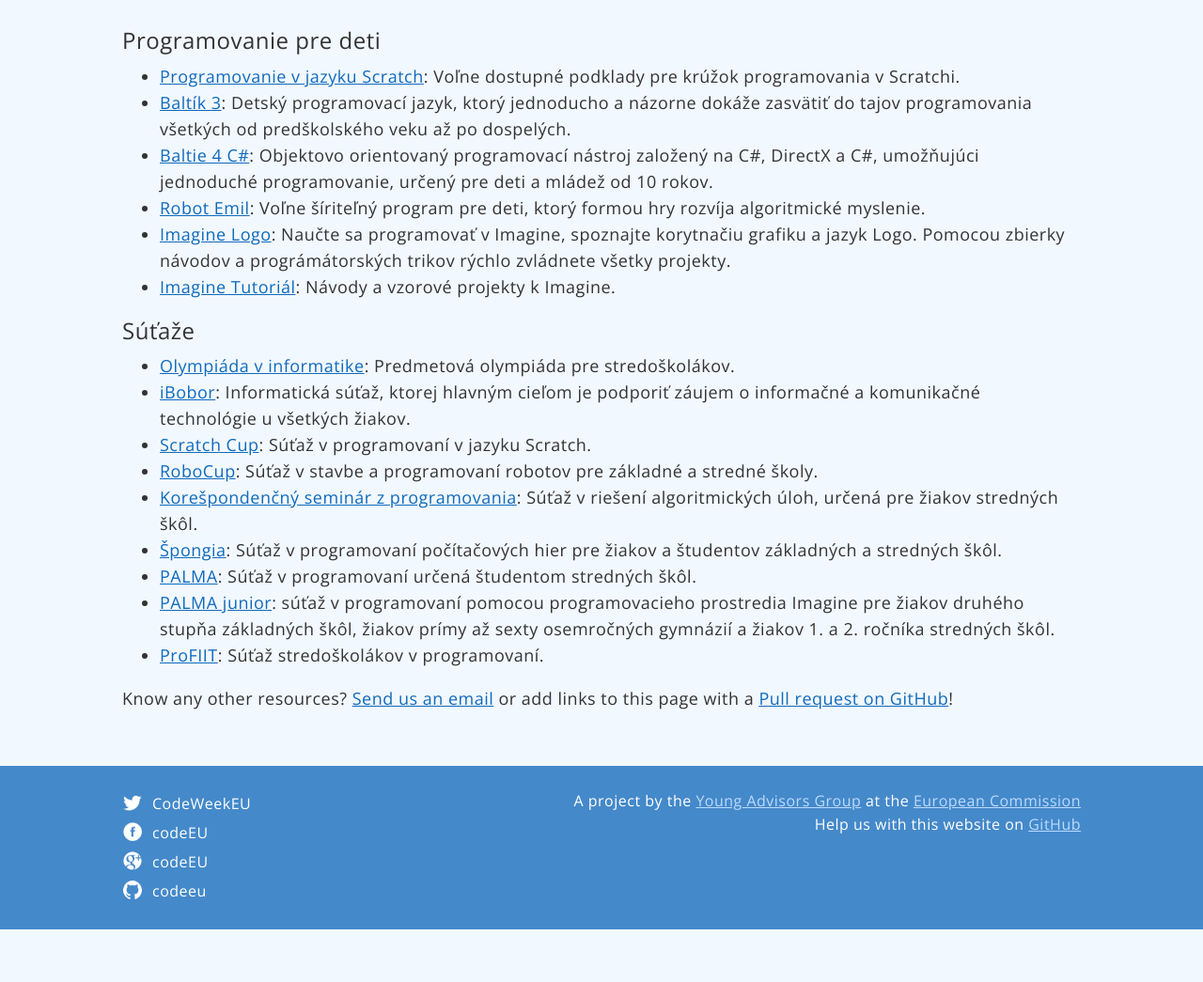
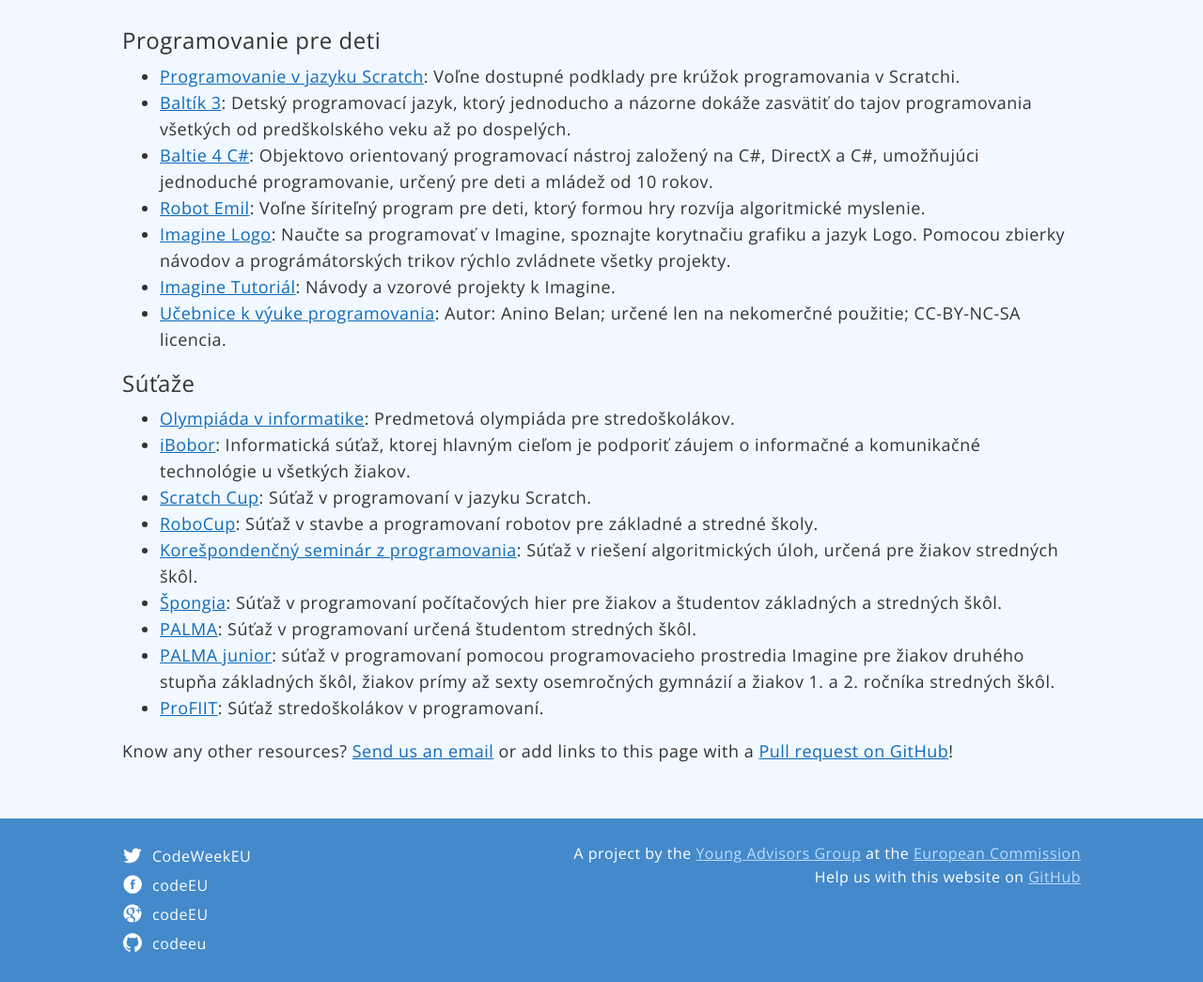
Before and after one commit to codeeu/codeeu.github.io, a Jekyll site: the page built from resources/slovakia/index.html, in a window 1280 px wide, cut to the strip 167-1212 px from the top of the page. Shown: the whole strip at 94% size. Built offline with Jekyll 4.4.1, drawn with Linux system fonts in a browser that asks for light colours; nearby versions of some CDN libraries; Markdown is read by kramdown in place of the engine named in the settings; before the commit the page ends 1156 px from its top, so only the background shows below that; some of the changed lines change nothing that is shown.

Commit message:
Update index.html

```diff
--- a/resources/slovakia/index.html
+++ b/resources/slovakia/index.html
@@ -11,6 +11,8 @@
 	<li><a href="http://www.emil.input.sk/info_sk.htm">Robot Emil</a>: Voľne šíriteľný program pre deti, ktorý formou hry rozvíja algoritmické myslenie.</li>
         <li><a href="http://imaginelogo.webnode.sk/imagine-programovanie/tutorial-imagine/">Imagine Logo</a>: Naučte sa programovať v Imagine, spoznajte korytnačiu grafiku a jazyk Logo. Pomocou zbierky návodov a prográmátorských trikov rýchlo zvládnete všetky projekty.</li>
         <li><a href="http://edi.fmph.uniba.sk/~tomcsanyiova/ImagineTutorial/">Imagine Tutoriál</a>: Návody a vzorové projekty k Imagine.</li>
+        <li><a href="http://smnd.sk/main/vyucovanie/informatika">Učebnice k výuke programovania</a>: Autor: Anino Belan; určené len na nekomerčné použitie; CC-BY-NC-SA licencia.</li>
+
   </ul>
 
   <h3>Súťaže</h3>
@@ -20,7 +22,7 @@
 	<li><a href="http://edi.fmph.uniba.sk/~tomcsanyiova/ScratchCup/">Scratch Cup</a>: Súťaž v programovaní v jazyku Scratch.</li>
 	<li><a href="http://www.skse.sk/">RoboCup</a>: Súťaž v stavbe a programovaní robotov pre základné a stredné školy.</li>
 	<li><a href="http://www.ksp.sk/">Korešpondenčný seminár z programovania</a>: Súťaž v riešení algoritmických úloh, určená pre žiakov stredných škôl.</li>
-	<li><a href="http://www.smnd.sk/mikey/PHP/spongia/spongia_2013/index.php">Špongia</a>: Súťaž v programovaní počítačových hier pre žiakov a študentov základných a stredných škôl.</li>
+	<li><a href="http://www.smnd.sk/mikey/PHP/spongia/spongia_2014/">Špongia</a>: Súťaž v programovaní počítačových hier pre žiakov a študentov základných a stredných škôl.</li>
 	<li><a href="http://palma.strom.sk/">PALMA</a>: Súťaž v programovaní určená študentom stredných škôl.</li>
 	<li><a href="http://di.ics.upjs.sk/palmaj/">PALMA junior</a>: súťaž v programovaní pomocou programovacieho prostredia Imagine pre žiakov druhého stupňa základných škôl, žiakov prímy až sexty osemročných gymnázií a žiakov 1. a 2. ročníka stredných škôl.</li>
 	<li><a href="http://www2.fiit.stuba.sk/ProFIIT/">ProFIIT</a>: Súťaž stredoškolákov v programovaní.</li>
```
